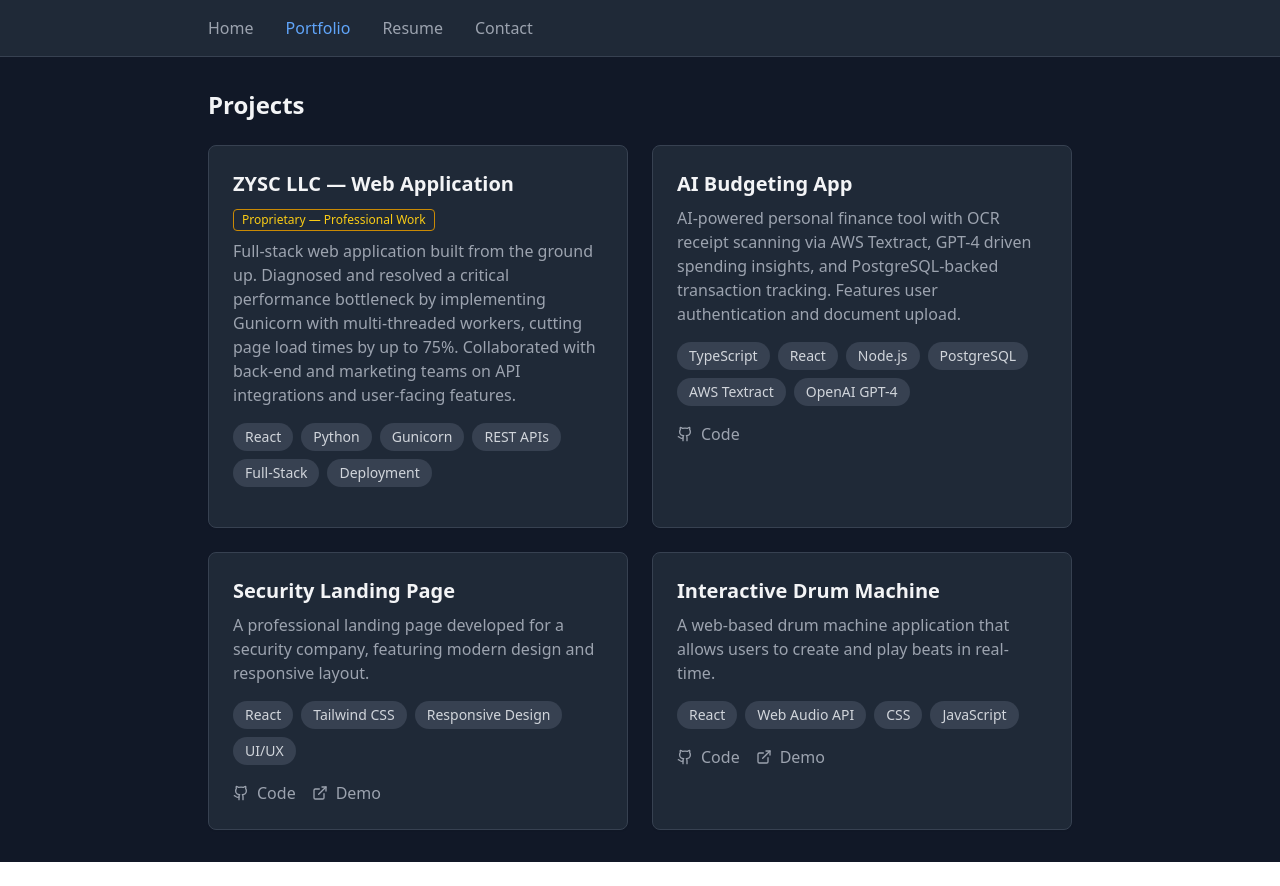
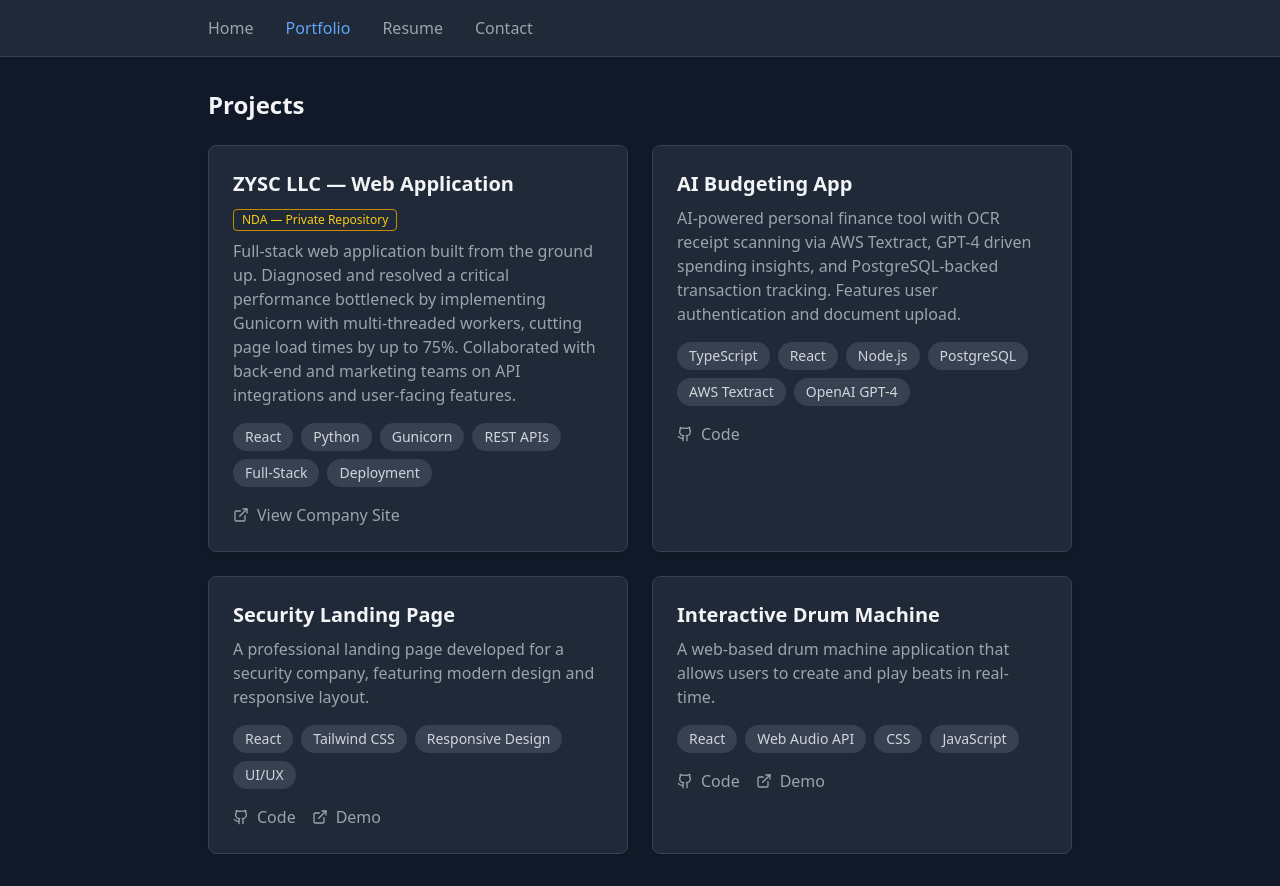
Before and after one commit to AaronM0710/portfolio-website, a React (Vite) app: page / in a window 1280 px wide. Both pictures are taken after a click on the button "Portfolio". Before the commit the page ends 862 px from the top, so only its background shows below. Built offline with nearby package versions, Linux system fonts and the light colour scheme.

Commit message:
Add NDA note and company site link to ZYSC project card

```diff
--- a/src/App.jsx
+++ b/src/App.jsx
@@ -51,7 +51,9 @@ const App = () => {
       technologies: ["React", "Python", "Gunicorn", "REST APIs", "Full-Stack", "Deployment"],
       github: null,
       demo: null,
-      note: "Proprietary — Professional Work",
+      note: "NDA — Private Repository",
+      companyUrl: "https://www.zyscsoftware.com/",
+      companyLabel: "View Company Site",
     },
     {
       title: "AI Budgeting App",
@@ -168,6 +170,12 @@ const App = () => {
                 <a href={project.demo} target="_blank" rel="noopener noreferrer" className="flex items-center space-x-2 text-gray-400 hover:text-gray-200">
                   <ExternalLink size={16} />
                   <span>Demo</span>
+                </a>
+              )}
+              {project.companyUrl && (
+                <a href={project.companyUrl} target="_blank" rel="noopener noreferrer" className="flex items-center space-x-2 text-gray-400 hover:text-gray-200">
+                  <ExternalLink size={16} />
+                  <span>{project.companyLabel || 'Company Site'}</span>
                 </a>
               )}
             </div>
```
